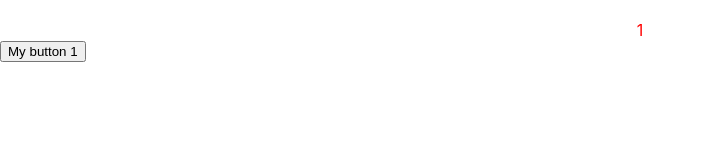
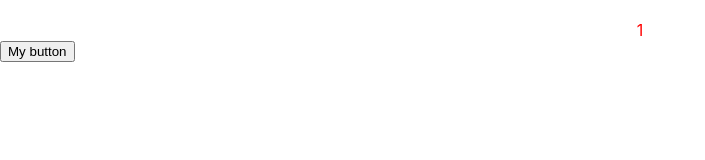
Before and after one commit to Burzachil/react-app, a React (Create React App) app: page / in a window 1280 px wide. Shown: the top 160 px of the page, without its empty margins (0-705 px from the left). Built offline with nearby package versions, Linux system fonts and the light colour scheme.

Commit message:
App button

```diff
--- a/src/App.js
+++ b/src/App.js
@@ -1,4 +1,5 @@
 import React from 'react';
+import Button from './components/button/button'
 let styles = {
     textAlign: 'center',
     paddingTop: '20px',
@@ -29,7 +30,7 @@
                 <div id={id} style={styles}>
                     {this.state.counter}
                 </div>
-                <button onClick={this.click}>{this.state.a.b} {this.state.counter}</button>
+                <Button onClick={this.click}>{this.state.a.b} {this.state.counter}</Button>
             </div>
         );
     }
--- /dev/null
+++ b/src/components/button/button.js
@@ -0,0 +1,15 @@
+import React, {Component} from 'react';
+
+class Button extends Component {
+    render() {
+        return (
+            <button>
+                My button
+            </button>
+        );
+    }
+}
+
+Button.propTypes = {};
+
+export default Button;
```
